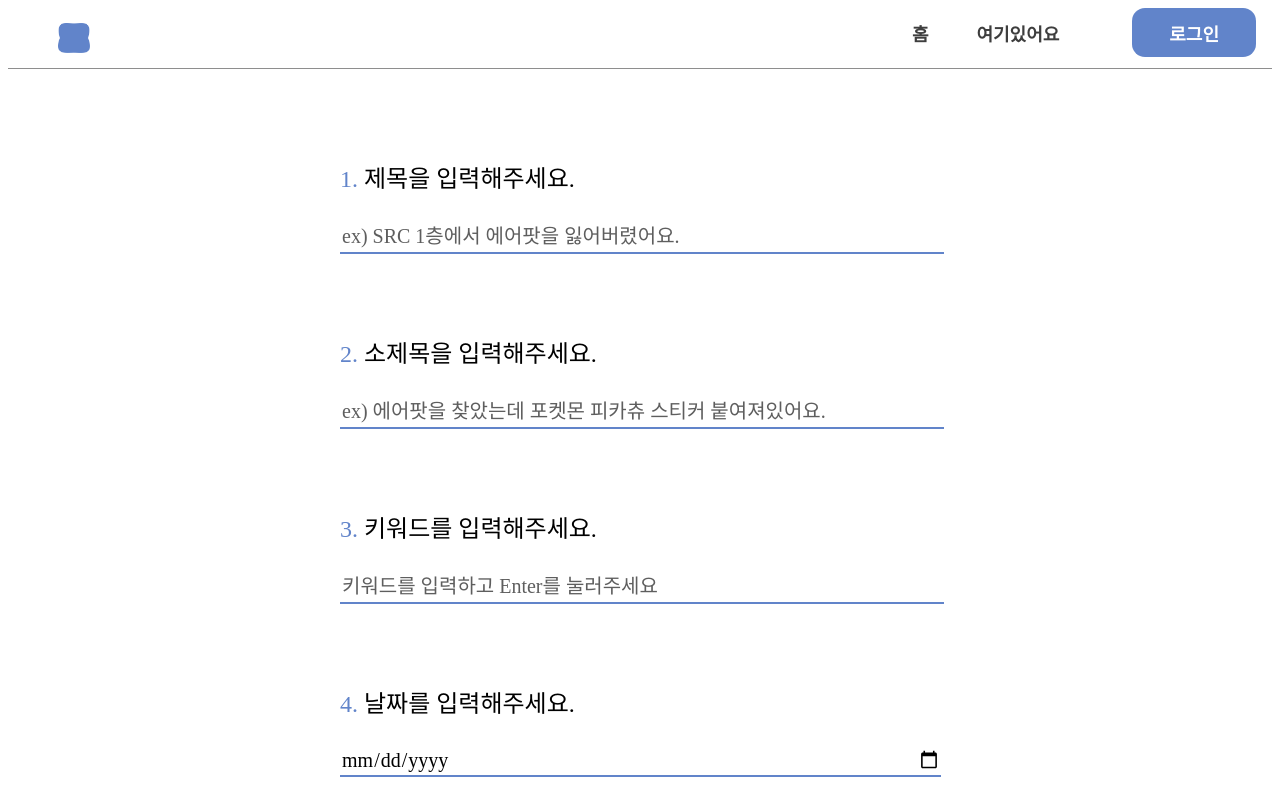
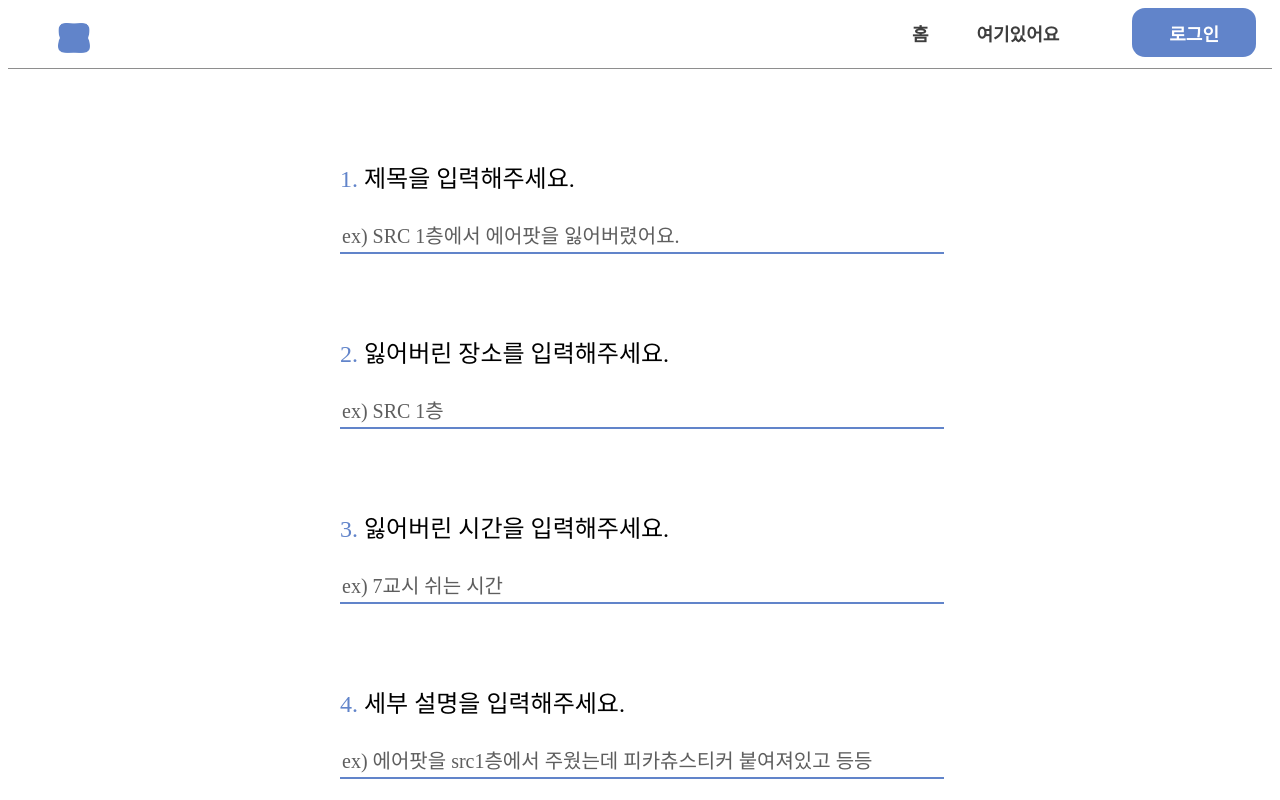
Before and after one commit to siniseong/Aditno-Client, a React (Create React App) app: page /lostform in a window 1280 px wide. Shown: the top 800 px of the page. Built offline with nearby package versions, Linux system fonts and the light colour scheme; a web font is replaced by a local one.

Commit message:
✨ 텍스트 내용 변경

```diff
--- a/src/components/FindForm.js
+++ b/src/components/FindForm.js
@@ -140,13 +140,14 @@ function FindForm() {
             />
           </div>
           <div className="form">
-            <h3><span className="pink">3. </span>날짜를 입력해주세요.</h3>
+            <h3><span className="pink">3. </span>찾은 시간을 입력해주세요.</h3>
             <input
               className="textbox"
-              type="date"
+              type="text"
               name="time"
               value={formData.time}
               onChange={handleInputChange}
+              placeholder="ex) 7교시 쉬는시간"
             />
           </div>
           <div className="form">
--- a/src/components/LostForm.js
+++ b/src/components/LostForm.js
@@ -4,8 +4,6 @@ import Header from './Header';
 
 function LostForm() {
   const navigate = useNavigate();
-  const [tags, setTags] = useState([]);
-  const [tagInput, setTagInput] = useState('');
   const [imagePreview, setImagePreview] = useState('');
   const [formData, setFormData] = useState({
     title: '',
@@ -21,20 +19,6 @@ function LostForm() {
       ...prev,
       [name]: value
     }));
-  };
-
-  const handleKeyDown = (e) => {
-    if (e.key === 'Enter') {
-      e.preventDefault();
-      if (tagInput.trim() !== '') {
-        setTags([...tags, tagInput.trim()]);
-        setTagInput('');
-      }
-    }
-  };
-
-  const removeTag = (indexToRemove) => {
-    setTags(tags.filter((_, index) => index !== indexToRemove));
   };
 
   const handleDragOver = (e) => {
@@ -128,55 +112,29 @@ function LostForm() {
             />
           </div>
           <div className="form">
-            <h3><span className="pink">2. </span>소제목을 입력해주세요.</h3>
+            <h3><span className="pink">2. </span>잃어버린 장소를 입력해주세요.</h3>
             <input
               className="textbox"
               type="text"
               name="location"
               value={formData.location}
               onChange={handleInputChange}
-              placeholder="ex) 에어팟을 찾았는데 포켓몬 피카츄 스티커 붙여져있어요."
+              placeholder="ex) SRC 1층"
             />
           </div>
           <div className="form">
-            <h3><span className="pink">3. </span>키워드를 입력해주세요.</h3>
+            <h3><span className="pink">3. </span>잃어버린 시간을 입력해주세요.</h3>
             <input
-              id="tagsIn"
               className="textbox"
               type="text"
-              placeholder="키워드를 입력하고 Enter를 눌러주세요"
-              value={tagInput}
-              onChange={(e) => setTagInput(e.target.value)}
-              onKeyDown={handleKeyDown}
-            />
-            {tags.length > 0 && (
-              <div id="tags" className="tags">
-                {tags.map((tag, index) => (
-                  <div key={index} style={tagStyle}>
-                    <span style={tagTextStyle}>{tag}</span>
-                    <span
-                      onClick={() => removeTag(index)}
-                      style={closeButtonStyle}
-                    >
-                      ×
-                    </span>
-                  </div>
-                ))}
-              </div>
-            )}
-          </div>
-          <div className="form">
-            <h3><span className="pink">4. </span>날짜를 입력해주세요.</h3>
-            <input
-              className="textbox"
-              type="date"
               name="time"
               value={formData.time}
               onChange={handleInputChange}
+              placeholder="ex) 7교시 쉬는 시간"
             />
           </div>
           <div className="form">
-            <h3><span className="pink">5. </span>세부 설명을 입력해주세요.</h3>
+            <h3><span className="pink">4. </span>세부 설명을 입력해주세요.</h3>
             <input
               className="textbox"
               type="text"
@@ -187,7 +145,7 @@ function LostForm() {
             />
           </div>
           <div className="form">
-            <h3><span className="pink">6. </span>사진을 첨부해주세요.</h3>
+            <h3><span className="pink">5. </span>사진을 첨부해주세요.</h3>
             <div
               id="drop-area"
               style={dropAreaStyle}
@@ -227,30 +185,6 @@ function LostForm() {
   );
 }
 
-const tagStyle = {
-  display: 'flex',
-  alignItems: 'center',
-  backgroundColor: '#6184CA',
-  color: '#FFF',
-  padding: '8px 12px',
-  borderRadius: '20px',
-  margin: '4px',
-};
-
-const tagTextStyle = {
-  margin: 0,
-  fontSize: '14px'
-};
-
-const closeButtonStyle = {
-  color: '#FFF',
-  cursor: 'pointer',
-  fontSize: '18px',
-  fontWeight: 'bold',
-  marginLeft: '8px',
-  display: 'inline-block'
-};
-
 const dropAreaStyle = {
   width: '100%',
   minHeight: '200px',
```
